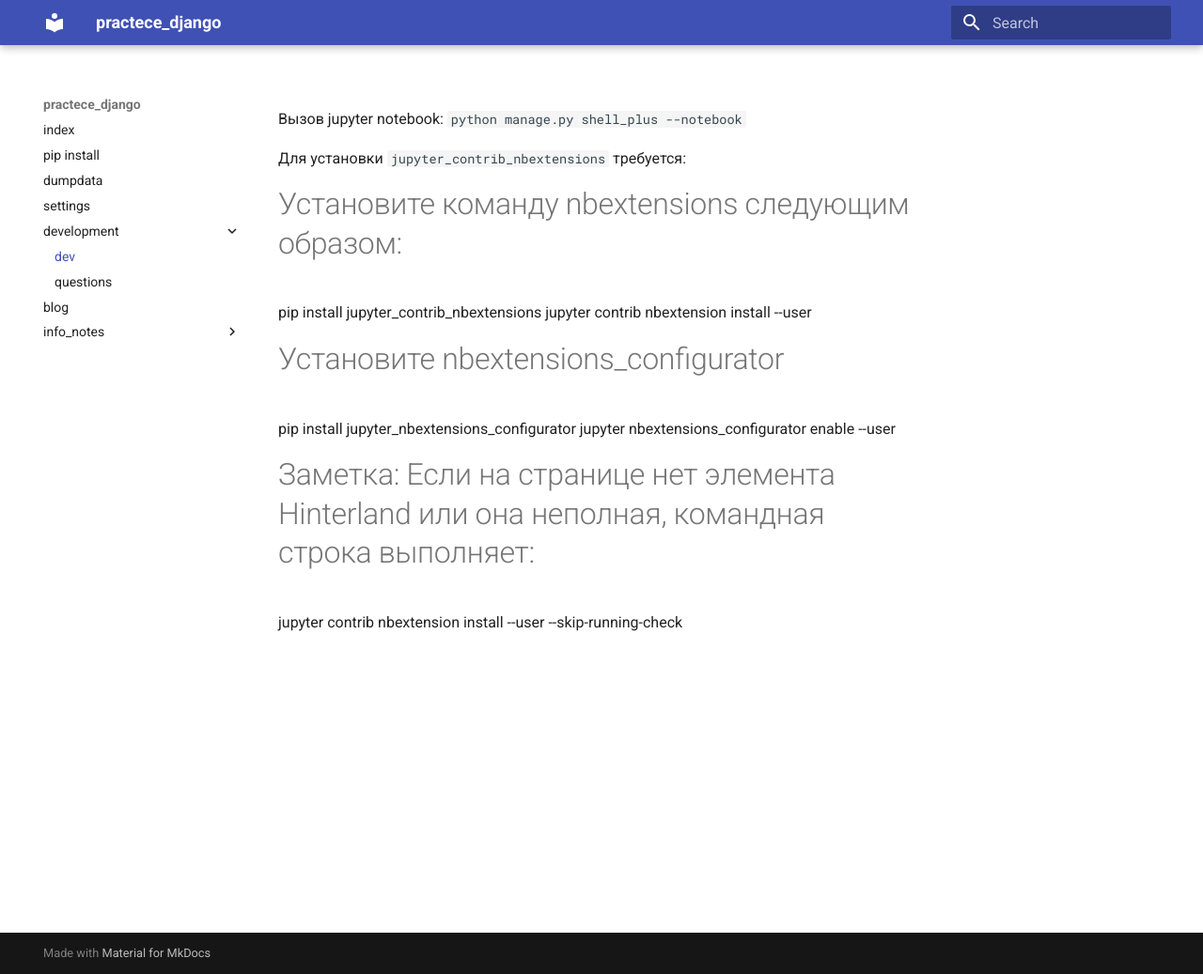
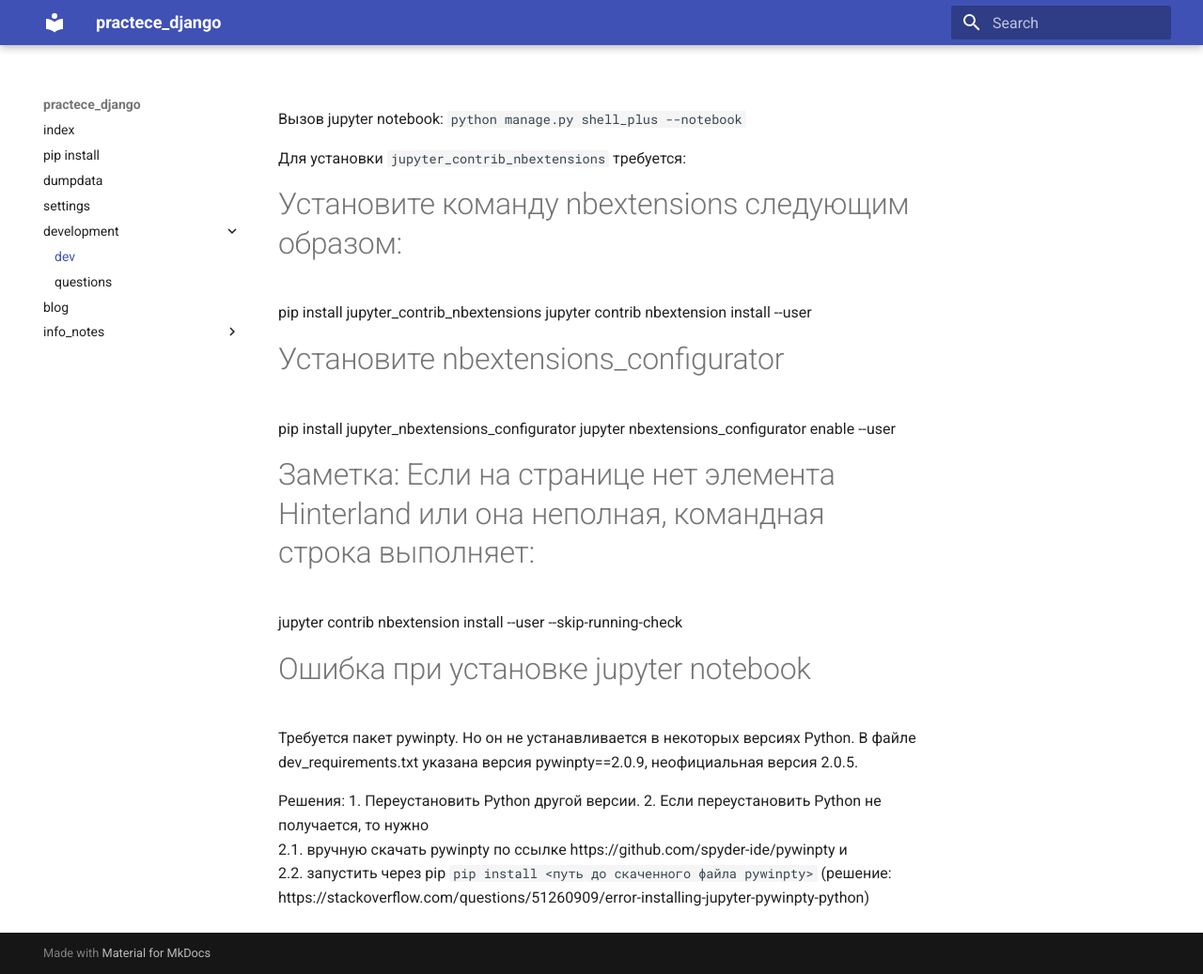
Before and after one commit to finking/django_practice, an MkDocs documentation site: the page built from documentation/docs/dev.md, in a window 1280 px wide and 1037 px high. Shown: the whole window at 94% size. Built offline with MkDocs 1.6.1 and Material for MkDocs 9.7.7, drawn with Linux system fonts in a browser that asks for light colours.

Commit message:
Solving an error when installing pywinpty

```diff
--- a/dev_requirements.txt
+++ b/dev_requirements.txt
@@ -118,7 +118,7 @@ python3-openid==3.2.0
 pytz==2022.7
 pytz-deprecation-shim==0.1.0.post0
 pywin32==305
-pywinpty==2.0.9
+#pywinpty==2.0.9
 PyYAML==6.0
 pyyaml_env_tag==0.1
 pyzmq==24.0.1
--- a/documentation/docs/dev.md
+++ b/documentation/docs/dev.md
@@ -13,3 +13,14 @@ jupyter nbextensions_configurator enable --user
 
 #Заметка: Если на странице нет элемента Hinterland или она неполная, командная строка выполняет:
 jupyter contrib nbextension install --user --skip-running-check
+
+# Ошибка при установке jupyter notebook
+Требуется пакет pywinpty. Но он не устанавливается в некоторых версиях Python.
+В файле dev_requirements.txt указана версия pywinpty==2.0.9, неофициальная версия 2.0.5.
+
+Решения:
+1. Переустановить Python другой версии.
+2. Если переустановить Python не получается, то нужно
+2.1. вручную скачать pywinpty по ссылке https://github.com/spyder-ide/pywinpty и
+2.2. запустить через pip `pip install <путь до скаченного файла pywinpty>`
+(решение: https://stackoverflow.com/questions/51260909/error-installing-jupyter-pywinpty-python)
```
